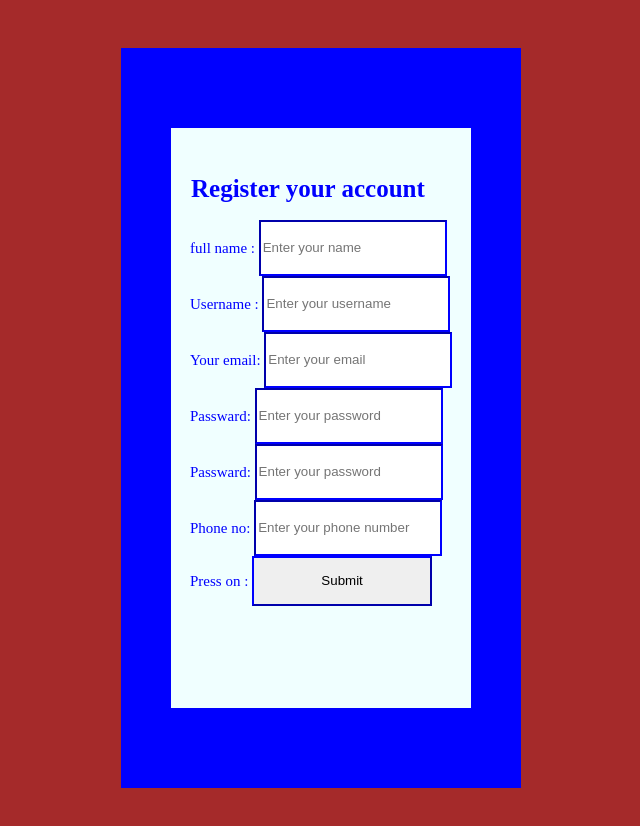
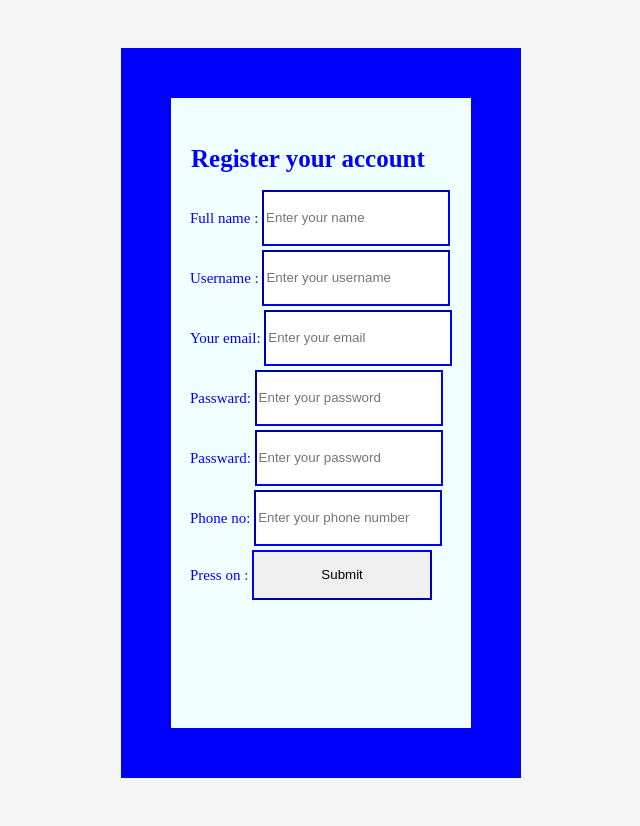
Before and after one commit to hadia55op/assigment-account-registration, a plain HTML site: page index.html in a window 1280 px wide. Shown: the whole page, without its empty margins (319-959 px from the left). Drawn offline with Linux system fonts and the light colour scheme.

Commit message:
modified

```diff
--- a/index.css
+++ b/index.css
@@ -1,5 +1,5 @@
 body{
-    background-color: brown;
+    background-color:whitesmoke;
     display:flex;
     align-items: center;
     padding: 40px;
@@ -12,16 +12,19 @@ body{
 
 .container{
     width: 300px;
-    height: 550px;
+    height: 600px;
     background-color:azure;
     padding-top: 30px;
     border: 50px solid;
-    border-top: 80px solid;
-    border-bottom: 80px solid;
+    border-top: 50px solid;
+    border-bottom: 50px solid;
     border-color: blue;
     display:flex;
     justify-content: space-between;
     align-items: flex-start;
+
+
+
 
 
 }
@@ -36,21 +39,20 @@ body{
     padding-left: 19px;
     color: blue;
 }
-/*formDesign.btn{
-    height: 50px;
-    border: 3 rem solid;
-    border-radius: 18px ;
-    border-color: blue;
-    width: 180px;
-    font-size: 25px;
 
-}*/
 .formDesign input{
     height: 50px;
     border: 3 rem solid;
     border-color: blue;
     width: 180px;
+    margin-bottom: 4px;
 
+}
+ .formDesign  input label{
+    display: block;
+    font-weight: 400px;
+    align-items: normal;
+    color:#555;
 }
 #errorname {
     color: brown;
--- a/index.html
+++ b/index.html
@@ -13,7 +13,7 @@
             <h1 class = "h1form" > Register your account</h1>
 
               <div class = "formDesign">
-                <label> full name :</label>
+                <label> Full name :</label>
                   <input type ="text" placeholder ="Enter your name" id = "myname"onkeyup= "validateName()"><span id = "errorname"></span>
               </div>
 
```
